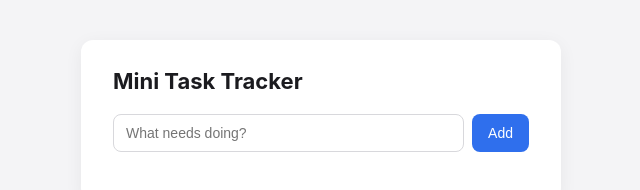
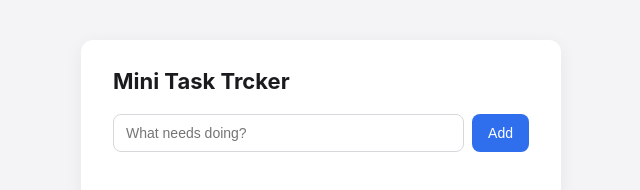
Before and after one commit to Umair0436/agent-test-repo, a plain HTML site: page frontend/index.html in a window 1280 px wide. Shown: the full height of the page, 319-959 px from the left. Drawn offline with Linux system fonts and the light colour scheme; no server answers.

Commit message:
oops: typo in heading

```diff
--- a/frontend/index.html
+++ b/frontend/index.html
@@ -8,7 +8,7 @@
 </head>
 <body>
   <main>
-    <h1>Mini Task Tracker</h1>
+    <h1>Mini Task Trcker</h1>
     <form id="add-form">
       <input id="new-task-title" type="text" placeholder="What needs doing?" required>
       <button type="submit">Add</button>
```
